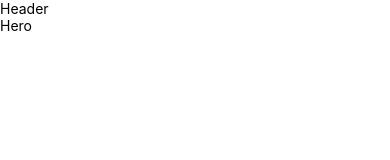
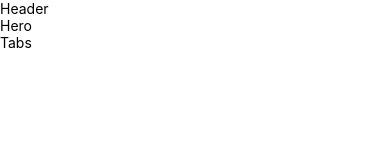
Before and after one commit to daisuke0715/TiktokCloneReactNative, a React Native app: screen / in a window 390 px wide. Shown: the top 160 px of the page. Built offline with nearby package versions, Linux system fonts and the light colour scheme.

Commit message:
prepare Tabs component

```diff
--- a/src/components/Header/index.tsx
+++ b/src/components/Header/index.tsx
@@ -5,4 +5,4 @@ const Header: React.FC = () => {
   return <Text>Header</Text>
 };
 
-export default Header
+export default Header;
--- /dev/null
+++ b/src/components/Tabs/index.tsx
@@ -0,0 +1,10 @@
+import React from 'react';
+import { Text } from 'react-native';
+
+const Tabs: React.FC = () => {
+  return (
+    <Text>Tabs</Text>
+  );
+}
+
+export default Tabs;
--- a/src/screen/HomeScreen.tsx
+++ b/src/screen/HomeScreen.tsx
@@ -3,6 +3,7 @@ import { StatusBar } from 'react-native';
 import styled from 'styled-components/native';
 import Header from '../components/Header';
 import Hero from '../components/Hero';
+import Tabs from '../components/Tabs';
 
 const Container = styled.View`
   flex: 1;
@@ -20,6 +21,7 @@ const HomeScreen: React.FC = () => {
       <Container>
         <Header />
         <Hero />
+        <Tabs />
       </Container>
     </>
   );
```
